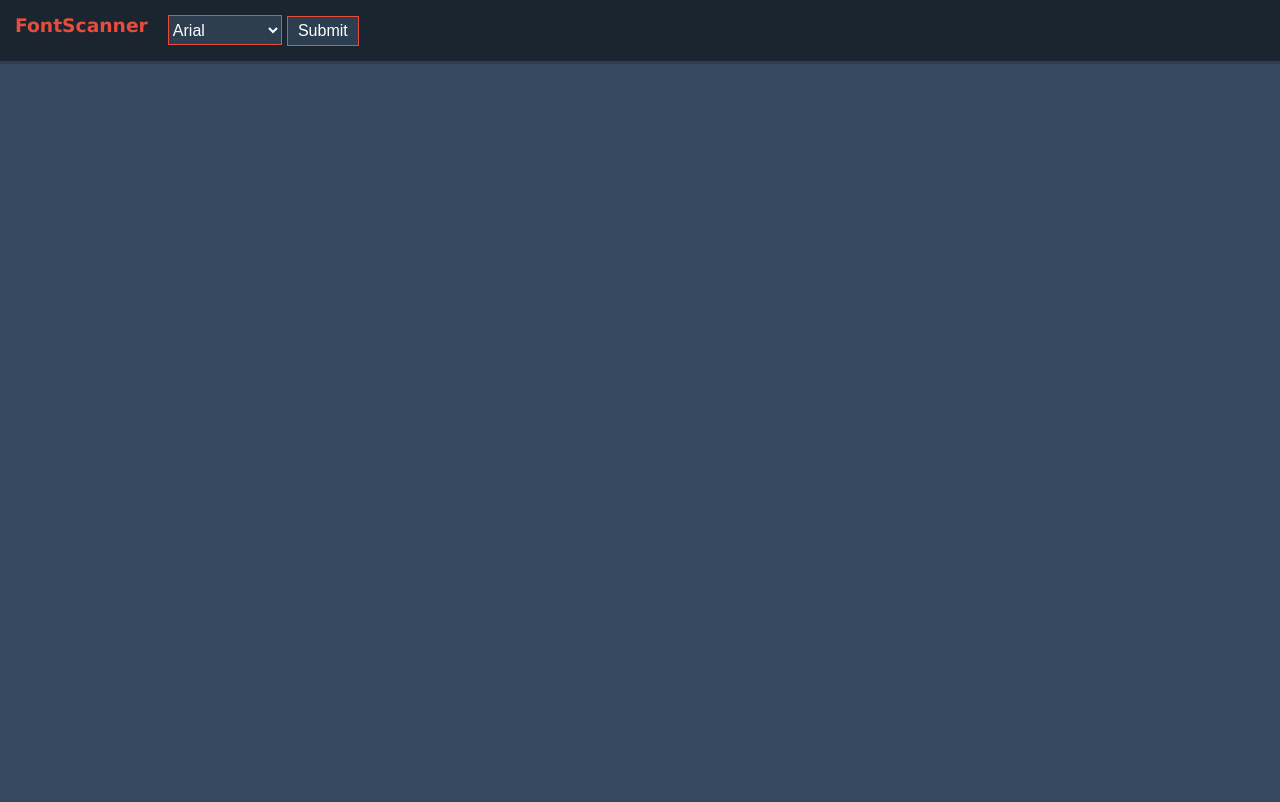
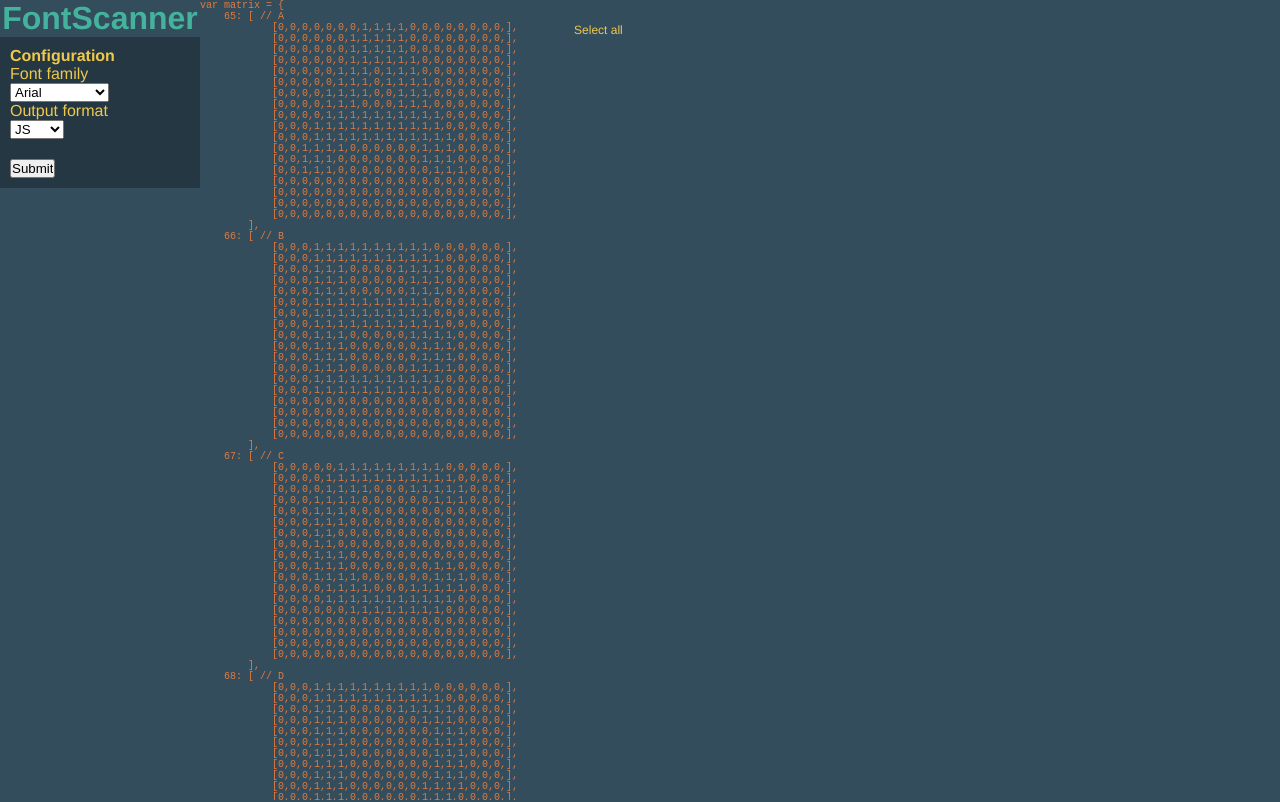
Before and after one commit to ottaviano/font-scanner, a plain HTML site: page index.html in a window 1280 px wide. Shown: the top 802 px of the page. Drawn offline with Linux system fonts and the light colour scheme.

Commit message:
Change site style

```diff
--- a/css/style.css
+++ b/css/style.css
@@ -3,65 +3,59 @@
     padding: 0;
 }
 
-#canvas {
-    width: 1000px;
+html, body {
+    height: 100%;
+    background: #334D5C;
+    color: #E27A3F;
+    font-family: 'Myriad Set Pro', 'Helvetica Neue', Helvetica, Arial, sans-serif;
 }
 
-body {
-    background: #34495E;
-    font-family: Verdana;
-    font-size: 16px;
-    color: #fff;
+#title {
+    color: #45B29D;
+    text-align: center;
 }
 
-.float-l {
+#configuration-block {
     float: left;
+    background: #334D5C;
+    width: 200px;
+    height: 100%;
+    color: #EFC94C;
+}
+
+#configuration {
+    padding: 10px;
+    background: #253742;
+}
+
+#matrix-block {
+    font-size: 10px;
+    height: 100%;
+    float: left;
+}
+
+#matrix {
+    height: 100%;
+    overflow-x: hidden;
+    overflow-y: auto;
+    padding-right: 30px;
+}
+
+#submit-block {
+    margin-top: 20px;
 }
 
 .clear {
     clear: both;
 }
 
-a, .color-link {
-    color: #E74C3C;
+#action-block {
+    float: left;
+    padding: 20px;
 }
 
-.header-bloc {
-    background: #1A2530;
-    border-bottom: 3px solid #2C3E50;
-    padding:15px;
+a {
+    color: #EFC94C;
+    text-decoration: none;
+    font-size: 12px;
 }
-
-.configuration-bloc {
-    margin-left: 20px;
-}
-
-.font-select {
-    height: 30px;
-    font-size: 16px;
-    color: #fff;
-    border: 1px solid #E74C3C;
-    border-radius: 0 none;
-    background-color: #2C3E50;
-}
-
-.submit {
-    height: 30px;
-    padding: 0 10px;
-    background: #2C3E50;
-    font-size: 16px;
-    color: #fff;
-    border:1px solid #E74C3C;
-}
-
-#container {
-    width: 580px;
-    margin: 0 auto;
-    font-size: 10px;
-}
-
-#result-matrix {
-    background: #2C3E50;
-    overflow-y: auto;
-    height: 600px;
-}
--- a/index.html
+++ b/index.html
@@ -3,58 +3,86 @@
     <head lang="en">
         <meta charset="UTF-8">
         <title>Font to Matrix convector</title>
-        <link href="css/style.css" rel="stylesheet" type="text/css"/>
+
         <meta name="viewport" content="initial-scale=1.0">
+        <link href="css/style.css" type="text/css" rel="stylesheet"/>
     </head>
     <body>
-        <header class="header-bloc">
-            <div class="float-l color-link">
-                <h3>FontScanner</h3>
-            </div>
-            <div class="float-l configuration-bloc">
+        <div id="configuration-block">
+            <h1 id="title">FontScanner</h1>
+
+            <div id="configuration">
+                <h4>Configuration</h4>
+
                 <form>
-                    <select name="font-style" id="font-style" class="font-select">
-                        <option value="arial">Arial</option>
-                        <option value="monospaced">Monospaced</option>
-                    </select>
-                    <input type="submit" value="Submit" class="submit"/>
+                    <div>
+                        <label for="font-family">Font family</label>
+                        <br/>
+                        <select name="font-family" id="font-family">
+                            <option value="arial">Arial</option>
+                            <option value="monospaced">Monospaced</option>
+                        </select>
+                    </div>
+
+                    <div>
+                        <label for="output-format">Output format</label>
+                        <br/>
+                        <select name="output-format" id="output-format">
+                            <option value="js">JS</option>
+                            <option value="php">PHP</option>
+                            <option value="java">JAVA</option>
+                        </select>
+                    </div>
+
+                    <div id="submit-block">
+                        <input type="submit" value="Submit" id="submit"/>
+                    </div>
                 </form>
             </div>
-            <div class="clear"></div>
-        </header>
-        <div class="hidden">
-            <canvas id="canvas" height="20px" width="20px"></canvas>
+
         </div>
-        <div id="container">
+
+        <div id="matrix-block">
+            <pre id="matrix"></pre>
+        </div>
+
+        <div id="action-block">
             <a href="javascript:selectAll()">Select all</a>
-            <br/>
-            <pre id="result-matrix"></pre>
         </div>
+        <div class="clear"></div>
         <script type="text/javascript">
             <!--
             function selectAll() {
-                var containerid = "result-matrix";
+                var containerId = 'matrix';
                 if (document.selection) {
                     var range = document.body.createTextRange();
-                    range.moveToElementText(document.getElementById(containerid));
+                    range.moveToElementText(document.getElementById(containerId));
                     range.select();
                 } else if (window.getSelection) {
                     var range = document.createRange();
-                    range.selectNode(document.getElementById(containerid));
+                    range.selectNode(document.getElementById(containerId));
                     window.getSelection().addRange(range);
                 }
             }
-            var fontStyle = "arial";
 
             window.onload = function() {
-                Scanner.start();
+                launchScanner();
+            };
+
+            document.getElementById('submit').addEventListener('click', function(e) {
+                launchScanner();
+                e.preventDefault();
+                e.stopPropagation();
+            });
+
+            function launchScanner() {
+                var fontFamily = document.getElementById('font-family').value;
+                var outputFormat = document.getElementById('output-format').value;
+                Scanner.start({
+                    fontFamily:fontFamily,
+                    outputFormat: outputFormat
+                });
             }
-
-            document.getElementById('font-style').addEventListener("click", function(e) {
-                fontStyle = this.value;
-                Scanner.start();
-                console.log(fontStyle);
-            });
             -->
         </script>
         <script src="js/scanner.js" type="text/javascript"></script>
--- a/js/scanner.js
+++ b/js/scanner.js
@@ -1,5 +1,5 @@
 /**
- * Created by dimitrigritsajuk on 06/04/15.
+ * Created by Dimitri Gritsajuk on 06/04/15.
  */
 var Scanner = {
     canvas: null,
@@ -14,13 +14,15 @@ var Scanner = {
     origCanvasHeight: null,
 
     configuration: {
-        fontStyle: fontStyle,
+        fontFamily: 'arial',
+        displayMode: 'js'
     },
 
     /**
      *
      */
-    start: function() {
+    start: function(configuration) {
+        this.setConfiguration(configuration);
         this.initialize();
 
         for (var i = 65; i <= 90; i++) {
@@ -37,10 +39,27 @@ var Scanner = {
     },
 
     /**
+     * Save scanner configuration
+     *
+     * @param configuration
+     */
+    setConfiguration: function(configuration) {
+        if (configuration.fontFamily) {
+            this.configuration.fontStyle = configuration.fontFamily;
+        }
+
+        if (configuration.displayMode) {
+            this.configuration.displayMode = configuration.displayMode;
+        }
+    },
+
+    /**
      *
      */
     initialize: function() {
-        this.canvas = document.getElementById('canvas');
+        this.canvas = document.createElement('canvas');
+        this.canvas.width = 20;
+        this.canvas.height = 20;
         this.context = this.canvas.getContext('2d');
 
         this.origCanvasWith = this.canvas.width;
@@ -54,7 +73,7 @@ var Scanner = {
      *
      */
     fontConfiguration: function() {
-        this.context.font = this.origCanvasHeight + 'px ' + this.configuration.fontStyle;
+        this.context.font = this.origCanvasHeight + 'px ' + this.configuration.fontFamily;
         this.context.textBaseline = 'top';
     },
 
@@ -62,7 +81,7 @@ var Scanner = {
      *
      */
     displayResult: function() {
-        var block = document.getElementById('result-matrix');
+        var block = document.getElementById('matrix');
         var content = "var matrix = {\n";
         for (var i in this.matrix) {
             content += '    ' + i + ': [ // ' + String.fromCharCode(i) + '\n';
@@ -75,7 +94,7 @@ var Scanner = {
             }
             content += '        ],\n';
         }
-        content += '};'
+        content += '};';
         block.innerHTML = content;
     },
 
```
